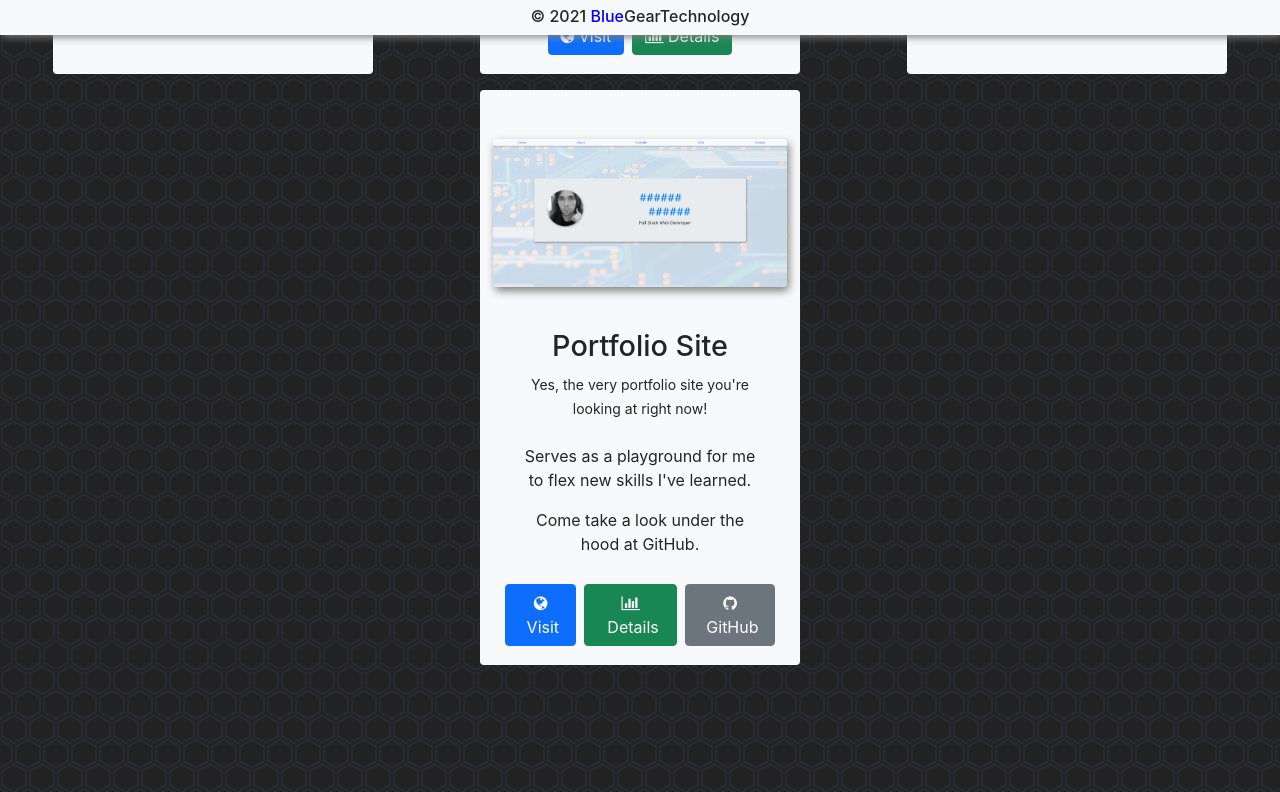
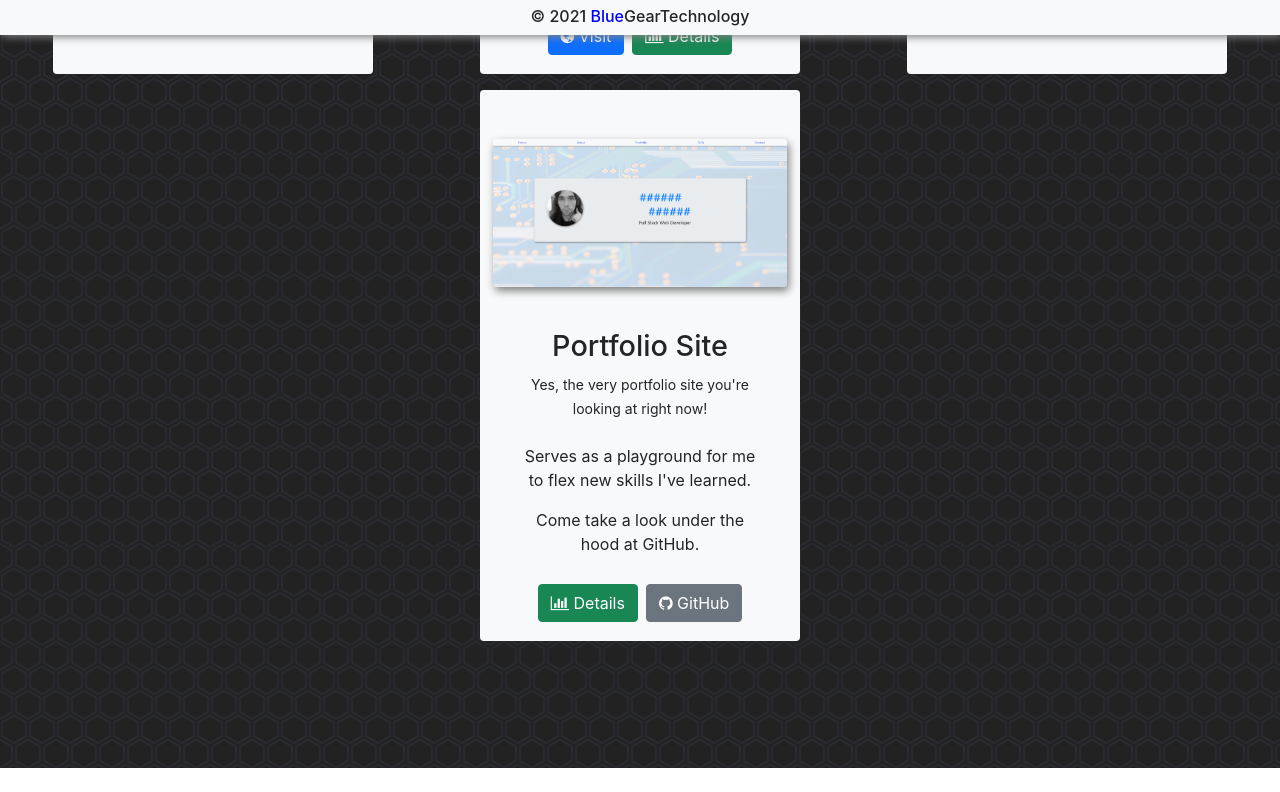
Before and after one commit to bluegeartechnology/portfolio, a React (Create React App) app: page /portfolio in a window 1280 px wide. Shown: the part 765-1557 px from the top of the page. After the commit the page ends 1533 px from the top, so only its background shows below. Built offline with nearby package versions, Linux system fonts and the light colour scheme.

Commit message:
Made ProjectCard visit button contingent upon having a link.

```diff
--- a/src/Components/ProjectCard.js
+++ b/src/Components/ProjectCard.js
@@ -25,7 +25,8 @@ function ProjectCard(props) {
                 </div>
 
                 <div className="d-flex justify-content-center d-flex p-2">
-                    <a href={props.link} target='blank'><button className="btn btn-primary mx-1 my-1"><i className="fa fa-globe"></i>&nbsp;Visit</button></a>
+                    {props.link != `` ? <a href={props.link} target='blank'><button className="btn btn-primary mx-1 my-1"><i className="fa fa-globe"></i>&nbsp;Visit</button></a> : ''}
+
                     <Link to={`./${props.projectPage}`} ><button className="btn btn-success mx-1 my-1"><i className="fa fa-bar-chart"></i>&nbsp;Details</button></Link>
                     {props.github != `` ? <a href={props.github} target='blank'><button className="btn btn-secondary mx-1 my-1"><i className="fa fa-github"></i>&nbsp;GitHub</button></a> : ``}
                 </div>
--- a/src/pages/Portfolio.js
+++ b/src/pages/Portfolio.js
@@ -66,7 +66,7 @@ const Portfolio = () => {
                         desc1={`App to calculate the possible combinations of weights that could be added to a barbell to reach a given weight.`}
                         desc2={`Also has an Android version!`}
                         link={`#`}
-                        projectPage={`#`}
+                        projectPage={`BarBelle`}
                         github={``}
                     />
 
@@ -75,7 +75,7 @@ const Portfolio = () => {
                         header={`Yes, the very portfolio site you're looking at right now!`}
                         desc1={`Serves as a playground for me to flex new skills I've learned.`}
                         desc2={`Come take a look under the hood at GitHub.`}
-                        link={`#`}
+                        link={``}
                         projectPage={`#`}
                         github={`https://github.com/bluegeartechnology/portfolio`}
                     />
```
